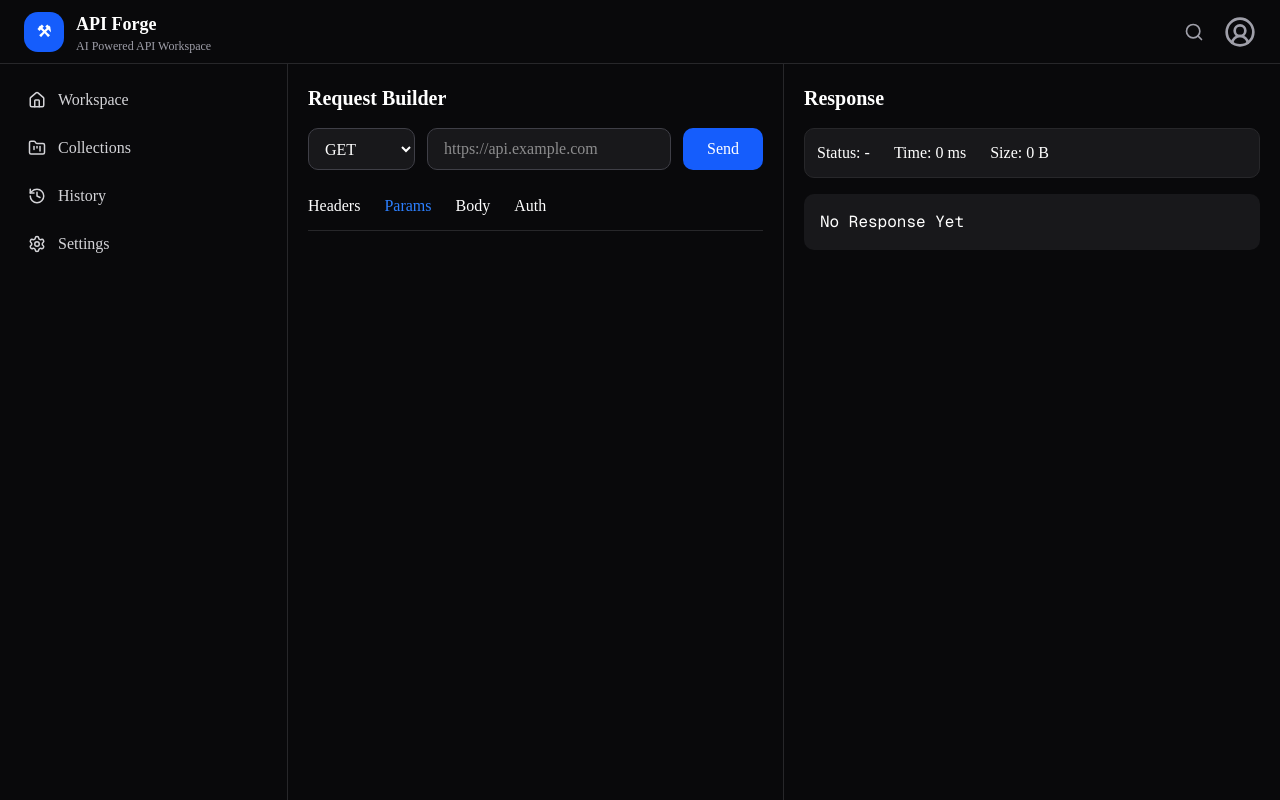
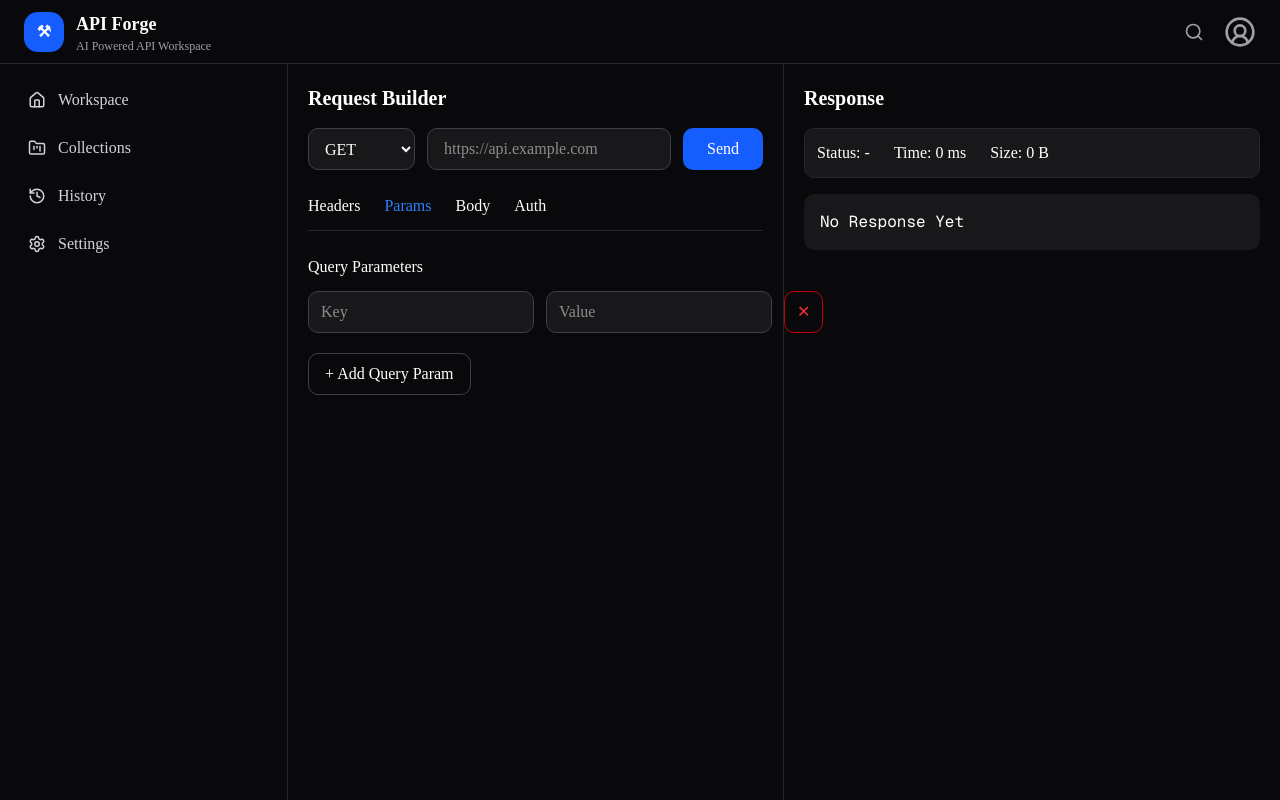
Before and after one commit to Yugg09/API-Forge, a Next.js app: page / in a window 1280 px wide. Both pictures are taken after a click on the button "Params". Built offline with nearby package versions, Linux system fonts and the light colour scheme.

Commit message:
feat(request): add query parameters support

```diff
--- /dev/null
+++ b/components/request-builder/QueryEditor.tsx
@@ -0,0 +1,76 @@
+"use client";
+
+type QueryParam = {
+  key: string;
+  value: string;
+};
+
+type QueryEditorProps = {
+  queryParams: QueryParam[];
+  onQueryParamChange: (
+    index: number,
+    field: "key" | "value",
+    value: string
+  ) => void;
+  onAddQueryParam: () => void;
+  onRemoveQueryParam: (index: number) => void;
+};
+
+export default function QueryEditor({
+  queryParams,
+  onQueryParamChange,
+  onAddQueryParam,
+  onRemoveQueryParam,
+}: QueryEditorProps) {
+  return (
+    <div className="mt-6">
+      <h3 className="mb-3 font-medium">Query Parameters</h3>
+
+      {queryParams.map((param, index) => (
+        <div key={index} className="mb-3 flex gap-3">
+          <input
+            type="text"
+            placeholder="Key"
+            value={param.key}
+            onChange={(e) =>
+              onQueryParamChange(
+                index,
+                "key",
+                e.target.value
+              )
+            }
+            className="flex-1 rounded-lg border border-zinc-700 bg-zinc-900 px-3 py-2"
+          />
+
+          <input
+            type="text"
+            placeholder="Value"
+            value={param.value}
+            onChange={(e) =>
+              onQueryParamChange(
+                index,
+                "value",
+                e.target.value
+              )
+            }
+            className="flex-1 rounded-lg border border-zinc-700 bg-zinc-900 px-3 py-2"
+          />
+
+          <button
+            onClick={() => onRemoveQueryParam(index)}
+            className="rounded-lg border border-red-700 px-3 py-2 text-red-500 hover:bg-red-900/20"
+          >
+            ✕
+          </button>
+        </div>
+      ))}
+
+      <button
+        onClick={onAddQueryParam}
+        className="mt-2 rounded-lg border border-zinc-700 px-4 py-2 hover:bg-zinc-800"
+      >
+        + Add Query Param
+      </button>
+    </div>
+  );
+}
--- a/components/request/RequestPanel.tsx
+++ b/components/request/RequestPanel.tsx
@@ -6,10 +6,16 @@ import BodyEditor from "../request-builder/BodyEditor";
 import HeaderEditor from "../request-builder/HeaderEditor";
 import RequestTabs from "../request-builder/RequestTabs";
 import RequestToolbar from "../request-builder/RequestToolbar";
+import QueryEditor from "../request-builder/QueryEditor";
 
 type Header = {
   key: string;
   value: string;
+};
+
+type QueryParam = {
+    key: string;
+    value: string;
 };
 
 type RequestPanelProps = {
@@ -22,6 +28,11 @@ type RequestPanelProps = {
 const INITIAL_HEADER: Header = {
   key: "",
   value: "",
+};
+
+const INITIAL_QUERY_PARAM: QueryParam = {
+    key: "",
+    value: "",
 };
 
 export default function RequestPanel({
@@ -39,6 +50,41 @@ export default function RequestPanel({
   const [headers, setHeaders] = useState<Header[]>([
     INITIAL_HEADER,
   ]);
+
+  // Query Params State
+  const [queryParams, setQueryParams] = useState<QueryParam[]>([
+    INITIAL_QUERY_PARAM,
+  ]);
+
+  function updateQueryParam(
+    index: number,
+    field: "key" | "value",
+    value: string
+  ) {
+    const updatedQueryParams = [...queryParams];
+
+    updatedQueryParams[index][field] = value;
+
+    setQueryParams(updatedQueryParams);
+  }
+
+  function addQueryParam() {
+    setQueryParams([
+      ...queryParams,
+      INITIAL_QUERY_PARAM,
+    ]);
+  }
+
+  function removeQueryParam(index: number) {
+    if (queryParams.length === 1) {
+      setQueryParams([INITIAL_QUERY_PARAM]);
+      return;
+    }
+
+    setQueryParams(
+      queryParams.filter((_, i) => i !== index)
+    );
+  }
 
   // UI State
   const [activeTab, setActiveTab] =
@@ -124,15 +170,37 @@ export default function RequestPanel({
     };
   }
 
+  function buildQueryParams() {
+    const params = new URLSearchParams();
+
+    queryParams.forEach((param) => {
+      const key = param.key.trim();
+      const value = param.value.trim();
+
+      if (key) {
+        params.append(key, value);
+      }
+    });
+
+    return params;
+  }
+
   async function sendRequest() {
     if (!validateBody()) return;
 
     const finalHeaders = buildHeaders();
 
+    const finalQueryParams = buildQueryParams();
+    const queryString = finalQueryParams.toString();
+
+    const finalUrl = queryString
+  ? `${url}?${queryString}`
+  : url;
+
     try {
       const startTime = performance.now();
 
-      const res = await fetch(url, {
+      const res = await fetch(finalUrl, {
         method,
         headers: finalHeaders,
         body: method === "GET" ? undefined : body,
@@ -194,7 +262,16 @@ export default function RequestPanel({
           onAddHeader={addHeader}
           onRemoveHeader={removeHeader}
         />
-      )}
+    )}
+      {activeTab === "Params" && (
+      <QueryEditor
+        queryParams={queryParams}
+        onQueryParamChange={updateQueryParam}
+        onAddQueryParam={addQueryParam}
+        onRemoveQueryParam={removeQueryParam}
+      />
+    )}
+
     </div>
   );
 }
```
